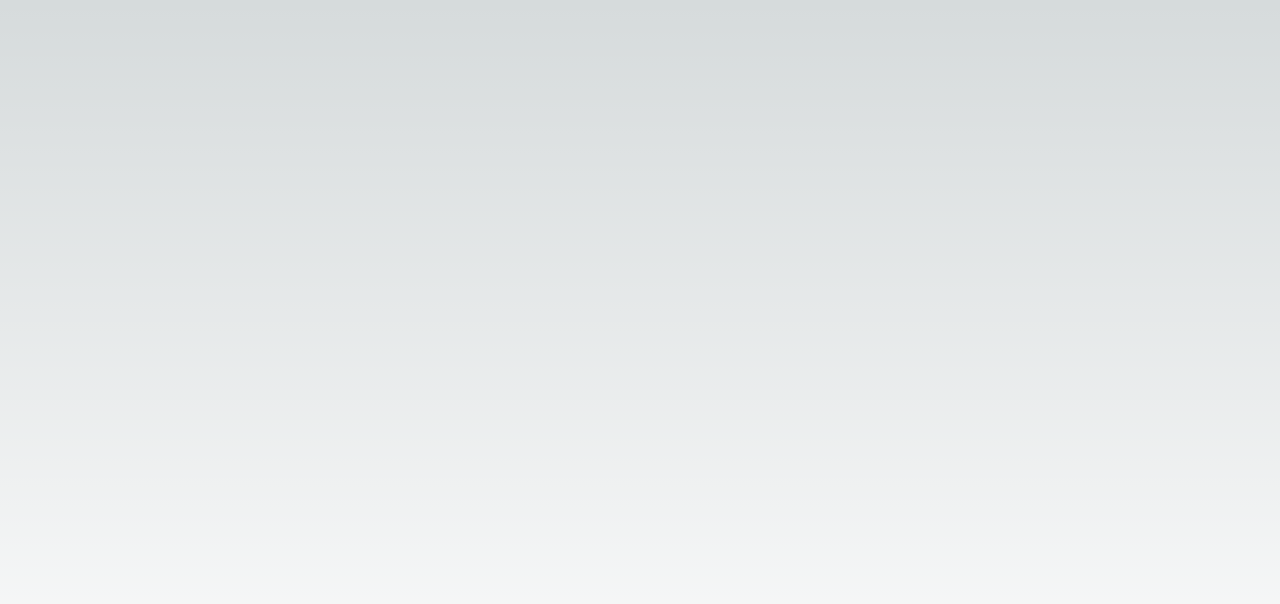
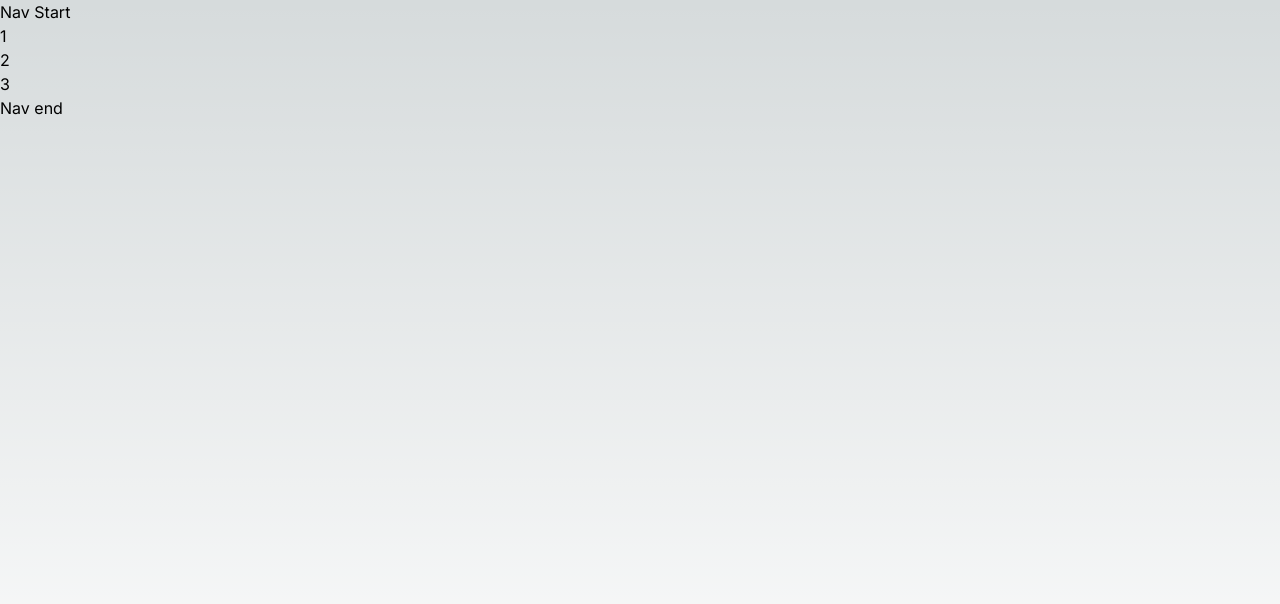
Before and after one commit to getuliogutemberg/responsive-layout, a Next.js app: page / in a window 1280 px wide. Shown: the top 604 px of the page. Built offline with nearby package versions, Linux system fonts and the light colour scheme.

Commit message:
Importando SideNav:

```diff
--- a/app/page.tsx
+++ b/app/page.tsx
@@ -1,9 +1,9 @@
-import Image from 'next/image'
+import SideNav from './components/SideNav'
 
 export default function Home() {
   return (
     <div className='flex min-h-screen text-black'>
-
+      <SideNav/>
     </div>
   )
 }
```
